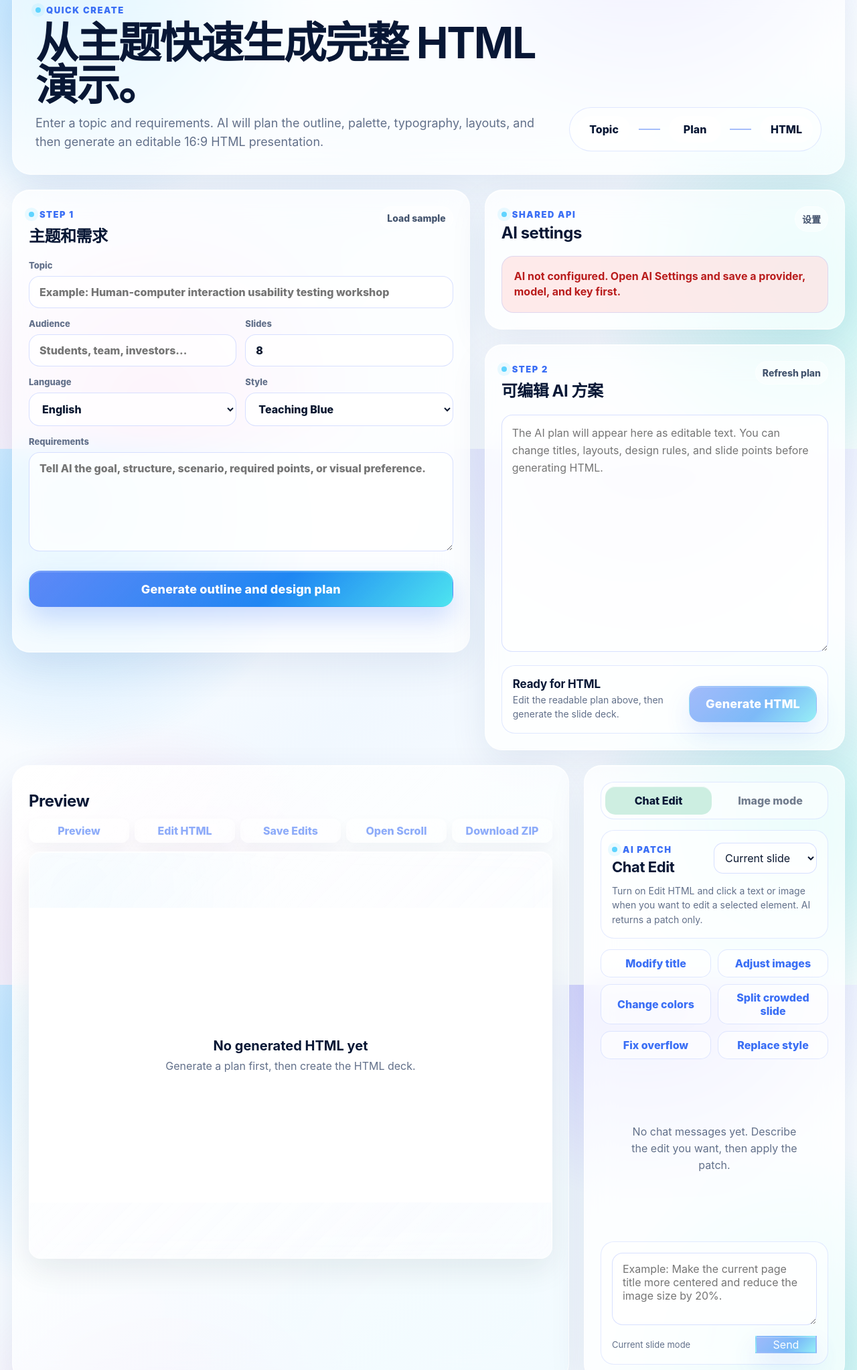
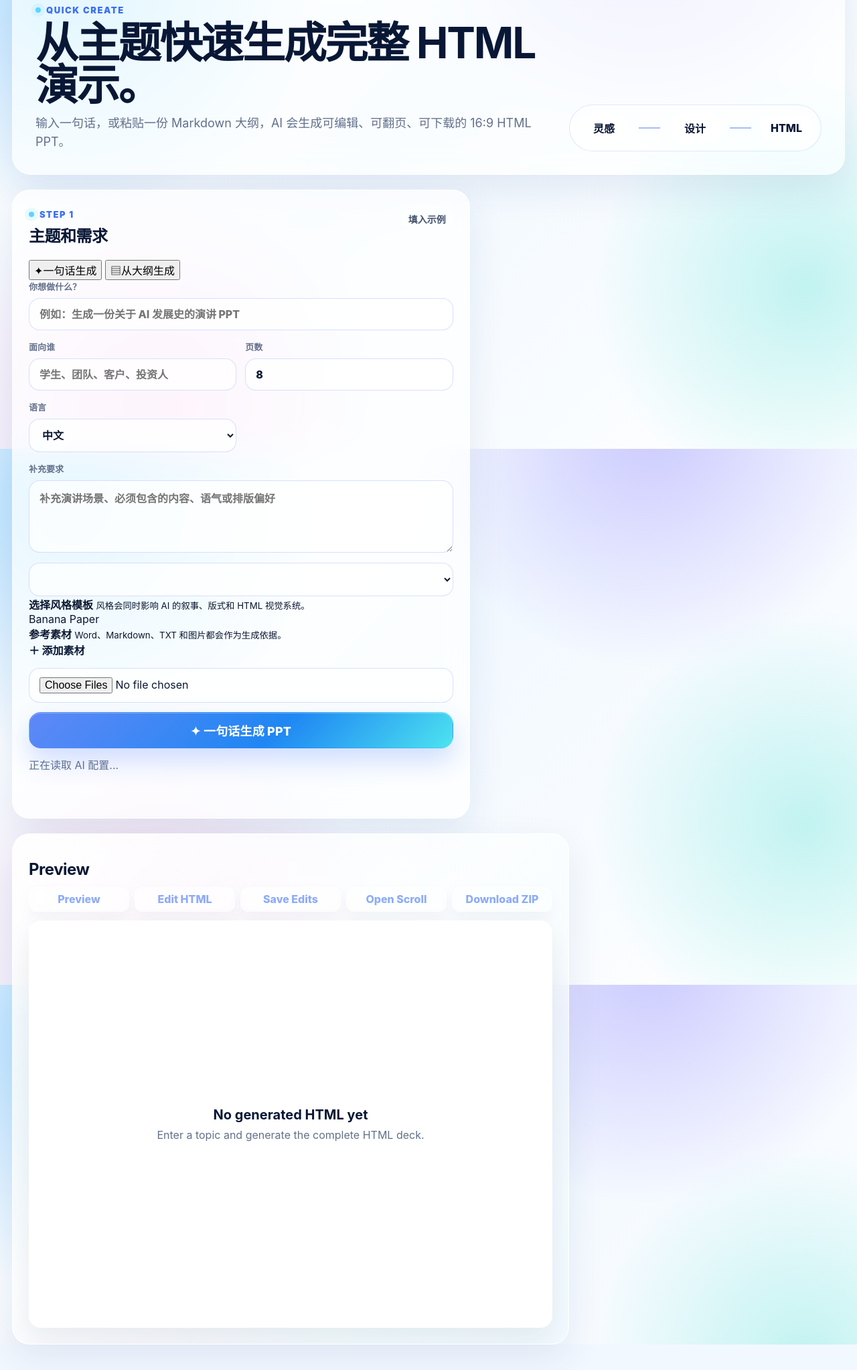
Before and after one commit to Frankyi093/PPT-HTML-Studio, a website: page app/frontend/ai-generate.html in a window 1280 px wide. Shown: the part 130-2175 px from the top of the page at 67% size. Drawn offline with Linux system fonts and the light colour scheme; files that its build step writes are made by us from their sources; no server answers.

```diff
--- a/app/frontend/ai-generate.html
+++ b/app/frontend/ai-generate.html
@@ -130,7 +130,6 @@
       quickCreateTitle: "Quick Create",
       quickCreateHero: "Create a complete HTML slide deck from a topic.",
       topicRequirements: "Topic and requirements",
-      editablePlan: "Editable AI plan",
     },
   };
 
@@ -182,9 +181,45 @@
     return next;
   }
 
+  function wireSettingsLinks() {
+    const selectors = [
+      'a[href="/settings.html"]',
+      'a[href="/settings"]',
+      'a[href="settings.html"]',
+      '[data-settings-link]',
+      '[data-i18n="settings"]',
+      '#settingsButton',
+    ];
+    document.querySelectorAll(selectors.join(",")).forEach((node) => {
+      if (node.dataset.settingsWired === "1") return;
+      node.dataset.settingsWired = "1";
+      if (node.tagName === "A") {
+        node.setAttribute("href", "/settings.html");
+        node.style.pointerEvents = "auto";
+      }
+      node.addEventListener(
+        "click",
+        (event) => {
+          const href = node.getAttribute("href") || "";
+          const isSettings =
+            node.id === "settingsButton" ||
+            node.dataset.settingsLink !== undefined ||
+            node.dataset.i18n === "settings" ||
+            href.includes("settings");
+          if (!isSettings) return;
+          event.preventDefault();
+          event.stopPropagation();
+          window.location.assign("/settings.html");
+        },
+        true,
+      );
+    });
+  }
+
   function init() {
     const theme = applyTheme(readTheme());
     const runTranslation = () => {
+      wireSettingsLinks();
       const language = translate(readLanguage());
       document.dispatchEvent(new CustomEvent("ppt-settings-ready", { detail: { theme, language } }));
     };
@@ -205,22 +240,25 @@
     readLanguage,
     applyTheme,
     translate,
+    wireSettingsLinks,
     init,
   };
 
   init();
 })();
-
 </script>
-  <link rel="stylesheet" href="/static/styles.css">
-  <link rel="stylesheet" href="/static/ai-generate.css">
+  <link rel="stylesheet" href="/static/styles.css?v=20260803-preview-v2">
+  <link rel="stylesheet" href="/static/ai-progress.css">
+  <link rel="stylesheet" href="/static/ai-generate-live.css">
+  <link rel="stylesheet" href="/static/reference-pack.css">
+  <link rel="stylesheet" href="/static/deck-workbench.css">
 </head>
 <body class="ai-page">
   <header class="topbar">
       <a class="brand brand-link" href="/">PPT HTML Studio</a>
       <nav class="top-actions" aria-label="Utility">
       <a class="ghost nav-link" href="/" data-i18n="backHome">返回主页</a>
-      <a class="ghost nav-link" href="/settings.html" data-i18n="settings">设置</a>
+      <a class="ghost nav-link" href="/settings.html" onclick="window.location.href='/settings.html'; return false;" data-i18n="settings">设置</a>
       <button class="ghost compat-hidden" id="themeToggle" type="button">Theme</button>
     </nav>
   </header>
@@ -230,12 +268,12 @@
       <div>
         <span class="ai-kicker">Quick Create</span>
         <h1 data-i18n="quickCreateHero">从主题快速生成完整 HTML 演示。</h1>
-        <p>Enter a topic and requirements. AI will plan the outline, palette, typography, layouts, and then generate an editable 16:9 HTML presentation.</p>
+        <p>输入一句话，或粘贴一份 Markdown 大纲，AI 会生成可编辑、可翻页、可下载的 16:9 HTML PPT。</p>
       </div>
       <div class="ai-flow" aria-hidden="true">
-        <span>Topic</span>
+        <span>灵感</span>
         <i></i>
-        <span>Plan</span>
+        <span>设计</span>
         <i></i>
         <span>HTML</span>
       </div>
@@ -248,77 +286,99 @@
             <span class="ai-kicker">Step 1</span>
             <h2 data-i18n="topicRequirements">主题和需求</h2>
           </div>
-          <button class="ghost nav-link" type="button" id="loadSample">Load sample</button>
+          <button class="ghost nav-link" type="button" id="loadSample">填入示例</button>
         </div>
 
-        <label>
-          <span>Topic</span>
-          <input id="topic" type="text" placeholder="Example: Human-computer interaction usability testing workshop" required>
+        <div class="creation-mode-tabs" role="tablist" aria-label="Creation mode">
+          <button class="active" id="modeOneLine" type="button" role="tab" aria-selected="true"><span class="mode-icon">✦</span>一句话生成</button>
+          <button id="modeOutline" type="button" role="tab" aria-selected="false"><span class="mode-icon">▤</span>从大纲生成</button>
+        </div>
+
+        <label id="topicField">
+          <span>你想做什么？</span>
+          <input id="topic" type="text" placeholder="例如：生成一份关于 AI 发展史的演讲 PPT" required>
+        </label>
+
+        <label class="outline-source-field hidden" id="outlineSourceField">
+          <span>粘贴或上传你的 Markdown 大纲</span>
+          <textarea id="outlineSource" rows="10" placeholder="# 主题
+
+## 第 1 页：封面
+- 一句话说明主题
+
+## 第 2 页：核心结论
+- 这一页观众应该记住的结论
+- 支撑事实或案例"></textarea>
+          <small>支持 # 章节、## 页面标题和 - 要点；会保留原始顺序与内容。</small>
         </label>
 
         <div class="field-row">
           <label>
-            <span>Audience</span>
-            <input id="audience" type="text" placeholder="Students, team, investors...">
+            <span>面向谁</span>
+            <input id="audience" type="text" placeholder="学生、团队、客户、投资人">
           </label>
           <label>
-            <span>Slides</span>
+            <span>页数</span>
             <input id="slideCount" type="number" min="3" max="30" value="8">
           </label>
         </div>
 
         <div class="field-row">
           <label>
-            <span>Language</span>
+            <span>语言</span>
             <select id="outputLanguage">
+              <option value="zh">中文</option>
               <option value="en">English</option>
-              <option value="zh">Chinese</option>
             </select>
-          </label>
-          <label>
-            <span>Style</span>
-            <select id="styleSelect"></select>
           </label>
         </div>
 
         <label>
-          <span>Requirements</span>
-          <textarea id="requirements" rows="6" placeholder="Tell AI the goal, structure, scenario, required points, or visual preference."></textarea>
+          <span>补充要求</span>
+          <textarea id="requirements" rows="4" placeholder="补充演讲场景、必须包含的内容、语气或排版偏好"></textarea>
         </label>
 
+        <section class="style-picker" aria-labelledby="stylePickerTitle">
+          <select id="styleSelect" class="visually-hidden" aria-hidden="true" tabindex="-1"></select>
+          <div class="style-picker-head">
+            <div>
+              <strong id="stylePickerTitle">选择风格模板</strong>
+              <small>风格会同时影响 AI 的叙事、版式和 HTML 视觉系统。</small>
+            </div>
+            <div class="style-picker-actions"><span class="style-picked" id="stylePicked">Banana Paper</span></div>
+          </div>
+          <div class="style-swatches" id="styleSwatches"></div>
+        </section>
+
+        <section class="reference-pack" aria-labelledby="quickReferenceTitle">
+          <div class="reference-pack-head">
+            <div>
+              <strong id="quickReferenceTitle">参考素材</strong>
+              <small>Word、Markdown、TXT 和图片都会作为生成依据。</small>
+            </div>
+            <label class="reference-upload-button" for="referenceInput">＋ 添加素材</label>
+          </div>
+          <input id="referenceInput" class="reference-pack-input" type="file" accept=".docx,.doc,.md,.markdown,.txt,text/plain,text/markdown,image/*" multiple>
+          <div class="reference-list" id="referenceFiles"></div>
+        </section>
+
         <div class="ai-actions plan-only-actions">
-          <button class="run-button" id="planButton" type="submit">Generate outline and design plan</button>
+          <button class="run-button" id="planButton" type="submit"><span>✦</span> 一句话生成 PPT</button>
         </div>
+        <p class="api-note ai-status-inline" id="apiNote">正在读取 AI 配置...</p>
         <p class="status-line" id="statusLine"></p>
       </form>
 
-      <section class="ai-card shared-ai-mini">
+      <section class="ai-card outline-editor-card" id="planEditorCard" hidden>
         <div class="ai-card-head">
           <div>
-            <span class="ai-kicker">Shared API</span>
-            <h2>AI settings</h2>
+            <span class="ai-kicker">Banana-style outline</span>
+            <h2>可编辑大纲</h2>
           </div>
-          <a class="ghost nav-link" href="/settings.html" data-i18n="settings">设置</a>
+          <button class="ghost nav-link" id="regenerateFromPlan" type="button">按大纲重新生成</button>
         </div>
-        <p class="api-note" id="apiNote">Loading shared AI settings...</p>
-      </section>
-
-      <section class="ai-card plan-panel">
-        <div class="ai-card-head">
-          <div>
-            <span class="ai-kicker">Step 2</span>
-            <h2 data-i18n="editablePlan">可编辑 AI 方案</h2>
-          </div>
-          <button class="ghost nav-link" id="formatPlan" type="button">Refresh plan</button>
-        </div>
-        <textarea id="planText" class="plan-text" spellcheck="true" placeholder="The AI plan will appear here as editable text. You can change titles, layouts, design rules, and slide points before generating HTML."></textarea>
-        <div class="plan-generate-row">
-          <div>
-            <strong>Ready for HTML</strong>
-            <span>Edit the readable plan above, then generate the slide deck.</span>
-          </div>
-          <button class="run-button compact-run" id="generateButton" type="button" disabled>Generate HTML</button>
-        </div>
+        <textarea id="planEditor" rows="14" aria-label="Editable generated outline"></textarea>
+        <small>先审阅页面标题和 takeaway，再生成 HTML；大纲格式与“从大纲生成”入口一致。</small>
       </section>
 
       <div class="preview-chat-layout">
@@ -337,49 +397,11 @@
             <iframe id="previewFrame" title="AI generated HTML preview"></iframe>
             <div class="preview-empty" id="previewEmpty">
               <strong>No generated HTML yet</strong>
-              <span>Generate a plan first, then create the HTML deck.</span>
+              <span>Enter a topic and generate the complete HTML deck.</span>
             </div>
           </div>
         </section>
 
-        <aside class="ai-card chat-edit-panel" aria-label="Chat Edit">
-          <div class="chat-mode-tabs" role="tablist" aria-label="Chat edit mode">
-            <button class="active" type="button">Chat Edit</button>
-            <button type="button" disabled>Image mode</button>
-          </div>
-          <div class="chat-context-card">
-            <div class="chat-context-head">
-              <div>
-                <span class="ai-kicker">AI patch</span>
-                <h2>Chat Edit</h2>
-              </div>
-              <select id="chatScope" aria-label="Edit scope">
-                <option value="current_slide">Current slide</option>
-                <option value="selected_element">Selected element</option>
-                <option value="deck">Whole PPT</option>
-              </select>
-            </div>
-            <p class="chat-hint">Turn on Edit HTML and click a text or image when you want to edit a selected element. AI returns a patch only.</p>
-          </div>
-          <div class="chat-quick-actions" aria-label="Quick chat edit actions">
-            <button type="button" data-chat-prompt="Modify the current slide title to be shorter, stronger, and centered.">Modify title</button>
-            <button type="button" data-chat-prompt="Adjust the selected image or the largest image so it is smaller, aligned, and does not overlap text.">Adjust images</button>
-            <button type="button" data-chat-prompt="Improve the color scheme with stronger contrast while keeping the current style.">Change colors</button>
-            <button type="button" data-chat-prompt="Split this crowded slide into two clean slides and keep the design consistent.">Split crowded slide</button>
-            <button type="button" data-chat-prompt="Fix overflow on this slide. Keep every text and image inside the 16:9 canvas.">Fix overflow</button>
-            <button type="button" data-chat-prompt="Replace the deck style with a cleaner modern education-tech style while keeping the content.">Replace style</button>
-          </div>
-          <div class="chat-messages" id="chatMessages" aria-live="polite">
-            <div class="chat-empty">No chat messages yet. Describe the edit you want, then apply the patch.</div>
-          </div>
-          <div class="chat-input-card">
-            <textarea id="chatInput" rows="4" placeholder="Example: Make the current page title more centered and reduce the image size by 20%."></textarea>
-            <div class="chat-send-row">
-              <span id="chatStatus">Current slide mode</span>
-              <button class="icon-button primary" id="sendChatEdit" type="button" disabled>Send</button>
-            </div>
-          </div>
-        </aside>
       </div>
     </section>
   </main>
@@ -394,7 +416,13 @@
   </div>
 
   <script src="/static/jszip.min.js"></script>
+  <script src="/static/ai-progress.js?v=20260801-provider-recovery"></script>
   <script src="/static/ai-config.js"></script>
-  <script src="/static/ai-generate.js"></script>
+  <script src="/static/reference-pack.js"></script>
+  <script src="/static/deck-workbench.js?v=20260802-fixed-stage-v2"></script>
+  <script src="/static/style-registry.js?v=20260726-style-registry"></script>
+  <script src="/static/quality-system.js?v=20260723-quality-system"></script>
+  <script src="/static/history-store.js?v=20260802-history-v2"></script>
+  <script src="/static/ai-generate-live.js?v=20260803-preview-v2"></script>
 </body>
 </html>
```
